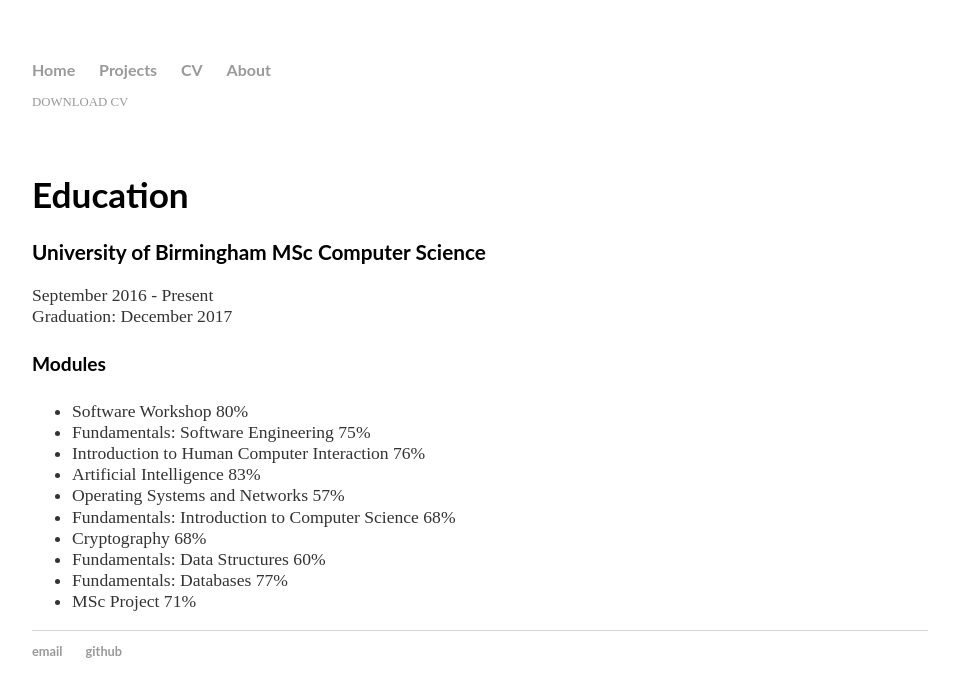
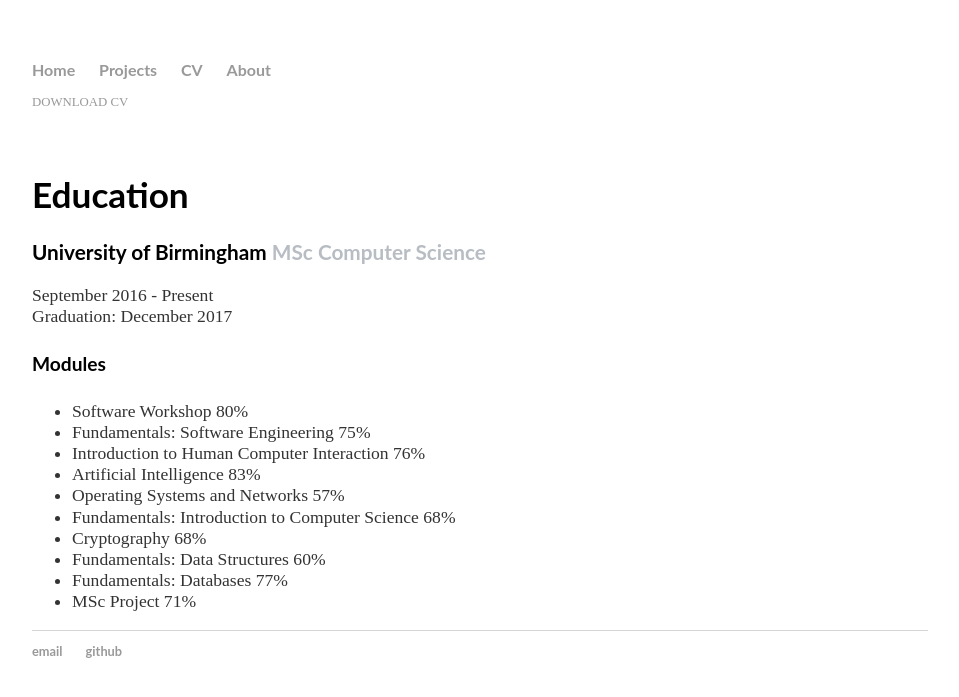
Before and after one commit to sosnovska/Portfolio-old-version, a Jekyll site: the page built from cv/index.html, in a window 1280 px wide. Shown: the top 697 px of the page, without its empty margins (160-1119 px from the left). Built offline with Jekyll 4.4.1, drawn with Linux system fonts in a browser that asks for light colours.

Commit message:
span font

```diff
--- a/css/main.css
+++ b/css/main.css
@@ -10,6 +10,7 @@
 h2 { font-size: 1.6em; }
 h3 { font-size: 1.3em; }
 h4 { font-size: 1.2em; }
+.grey { color:#b8bdc4;font-weight:bold;font-family: 'Lato', sans-serif;font-size:20 }
 
 nav ul, footer ul { font-size: 1em; font-family: 'Lato', sans-serif; padding: 0px; list-style: none; font-weight: bold; }
 nav ul li, footer ul li { display: inline; margin-right: 20px; }
--- a/cv/index.html
+++ b/cv/index.html
@@ -10,8 +10,6 @@
         <h1>Education</h1>
         <h3>University of Birmingham <span class="grey"> MSc Computer Science</span></h3>
             <p>September 2016 - Present<br>Graduation: December 2017</p>
-            <p></p>
-
             <h4>Modules</h4>
             <ul>
             	<li>Software Workshop 80%</li>
```
